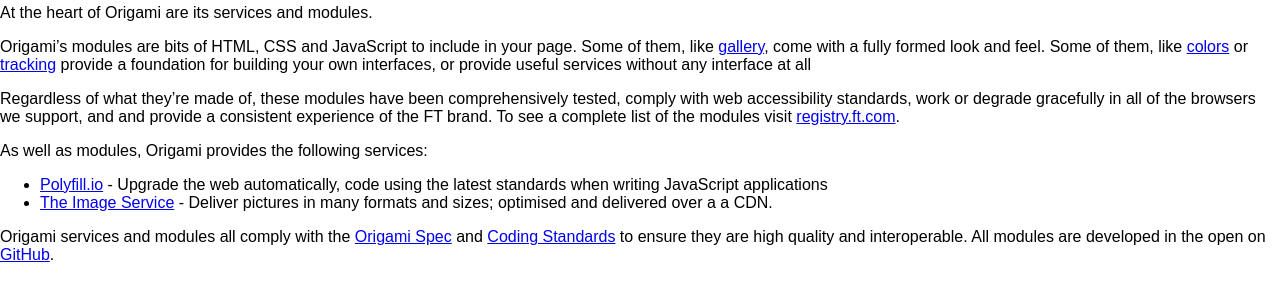
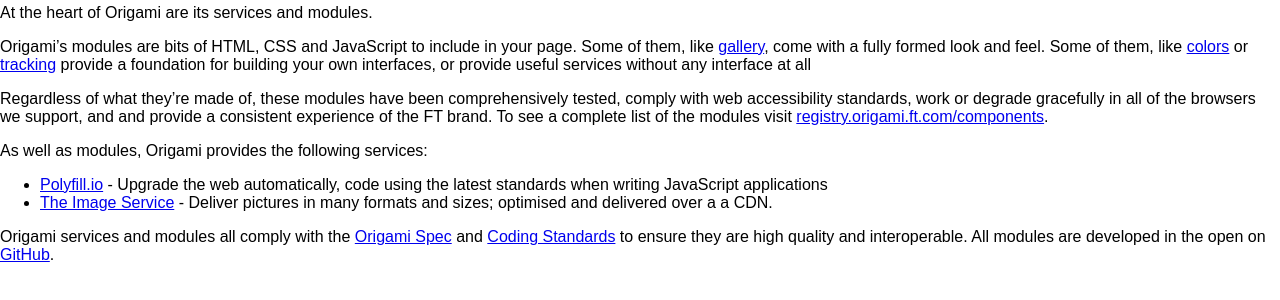
Before and after one commit to Financial-Times/ft-origami, a Jekyll site: the page built from index.md, in a window 1280 px wide. Shown: the part 643-943 px from the top of the page. Built offline with Jekyll 4.4.1, drawn with Linux system fonts in a browser that asks for light colours; nearby versions of some CDN libraries; comment, search, counter and statistics services are not loaded; a style sheet for code colours, icons or effects is not loaded.

Commit message:
Fix broken link to registry

```diff
--- a/index.md
+++ b/index.md
@@ -11,7 +11,7 @@ At the heart of Origami are its services and modules.
 
 Origami's modules are bits of HTML, CSS and JavaScript to include in your page. Some of them, like [gallery](http://registry.origami.ft.com/components/o-gallery), come with a fully formed look and feel. Some of them, like [colors](http://registry.origami.ft.com/components/o-colors) or [tracking](http://registry.origami.ft.com/components/o-tracking) provide a foundation for building your own interfaces, or provide useful services without any interface at all
 
-Regardless of what they're made of, these modules have been comprehensively tested, comply with web accessibility standards, work or degrade gracefully in all of the browsers we support, and and provide a consistent experience of the FT brand. To see a complete list of the modules visit [registry.ft.com](http://registry.ft.com).
+Regardless of what they're made of, these modules have been comprehensively tested, comply with web accessibility standards, work or degrade gracefully in all of the browsers we support, and and provide a consistent experience of the FT brand. To see a complete list of the modules visit [registry.origami.ft.com/components](http://registry.origami.ft.com/components).
 
 As well as modules, Origami provides the following services:
 
```
